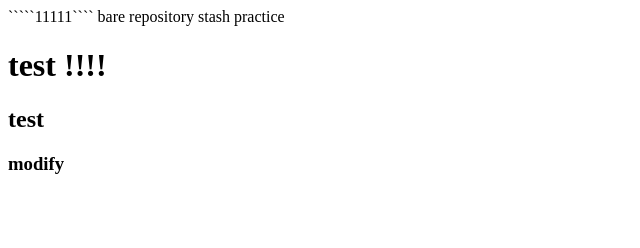
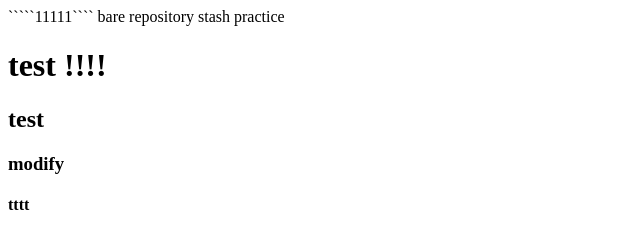
Before and after one commit to Egbert8527/git-learning, a plain HTML site: page index.html in a window 1280 px wide. Shown: the full height of the page, 0-640 px from the left. Drawn offline with Linux system fonts and the light colour scheme.

Commit message:
修改index h4

```diff
--- a/index.html
+++ b/index.html
@@ -7,3 +7,4 @@
 <h1>test !!!!</h1>
 <h2>test</h2>
 <h3>modify</h3>
+<h4>tttt</h4>
```
